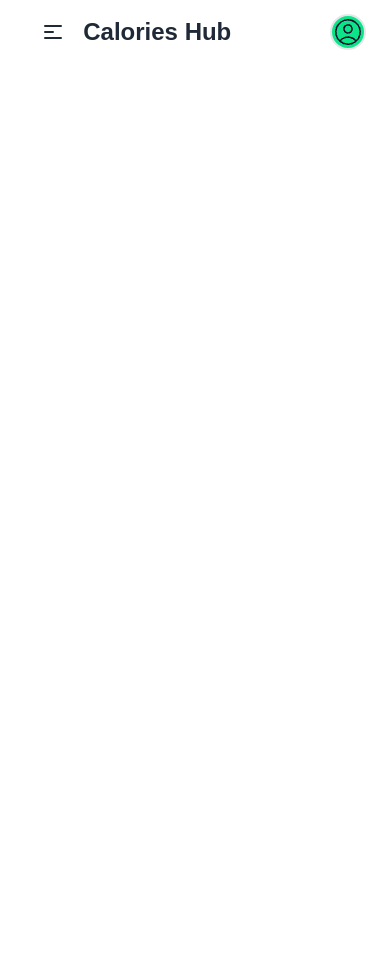
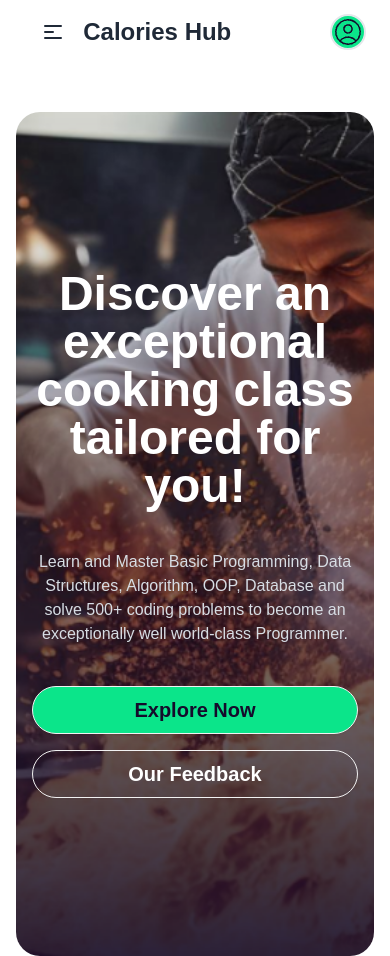
Before and after one commit to SabbirHossain-28/calories-hub-simple-react-project, a React (Vite) app: page / in a window 390 px wide. Before the commit the page ends 844 px from the top, so only its background shows below. Built offline with nearby package versions, Linux system fonts and the light colour scheme.

Commit message:
Added banner component with responsiveness

```diff
--- a/src/App.jsx
+++ b/src/App.jsx
@@ -1,4 +1,5 @@
 import './App.css'
+import Banner from './Banner/Banner'
 import Nav from './Navbar/Nav'
 
 function App() {
@@ -6,6 +7,7 @@ function App() {
   return (
     <>
       <Nav></Nav>
+      <Banner></Banner>
     </>
   )
 }
--- /dev/null
+++ b/src/Banner/Banner.jsx
@@ -0,0 +1,29 @@
+import bannerImage from '../assets/images/banner.png';
+
+const Banner = () => {
+  return (
+    <div className='w-11/12 mx-auto mt-12'>
+      <div
+        className="hero min-h-screen rounded-3xl overflow-hidden"
+        style={{
+          backgroundImage:`url(${bannerImage})`,
+        }}
+      >
+        <div className="hero-content text-center text-neutral-content">
+          <div className="max-w-4xl">
+            <h1 className="mb-10 text-5xl font-bold font-Lexend text-white">Discover an exceptional cooking class tailored for you!</h1>
+            <p className="mb-10 font-Lexend">
+            Learn and Master Basic Programming, Data Structures, Algorithm, OOP, Database and solve 500+ coding problems to become an exceptionally well world-class Programmer.
+            </p>
+            <div className='font-Lexend flex flex-col lg:flex-row justify-center gap-4'>
+            <button className="btn bg-[#0BE58A] text-[#150B2B] text-xl font-bold rounded-full lg:px-6 ">Explore Now</button>
+            <button className="btn bg-transparent text-white text-xl font-bold rounded-full lg:px-6 ">Our Feedback</button>
+            </div>
+          </div>
+        </div>
+      </div>
+    </div>
+  );
+};
+
+export default Banner;
```
